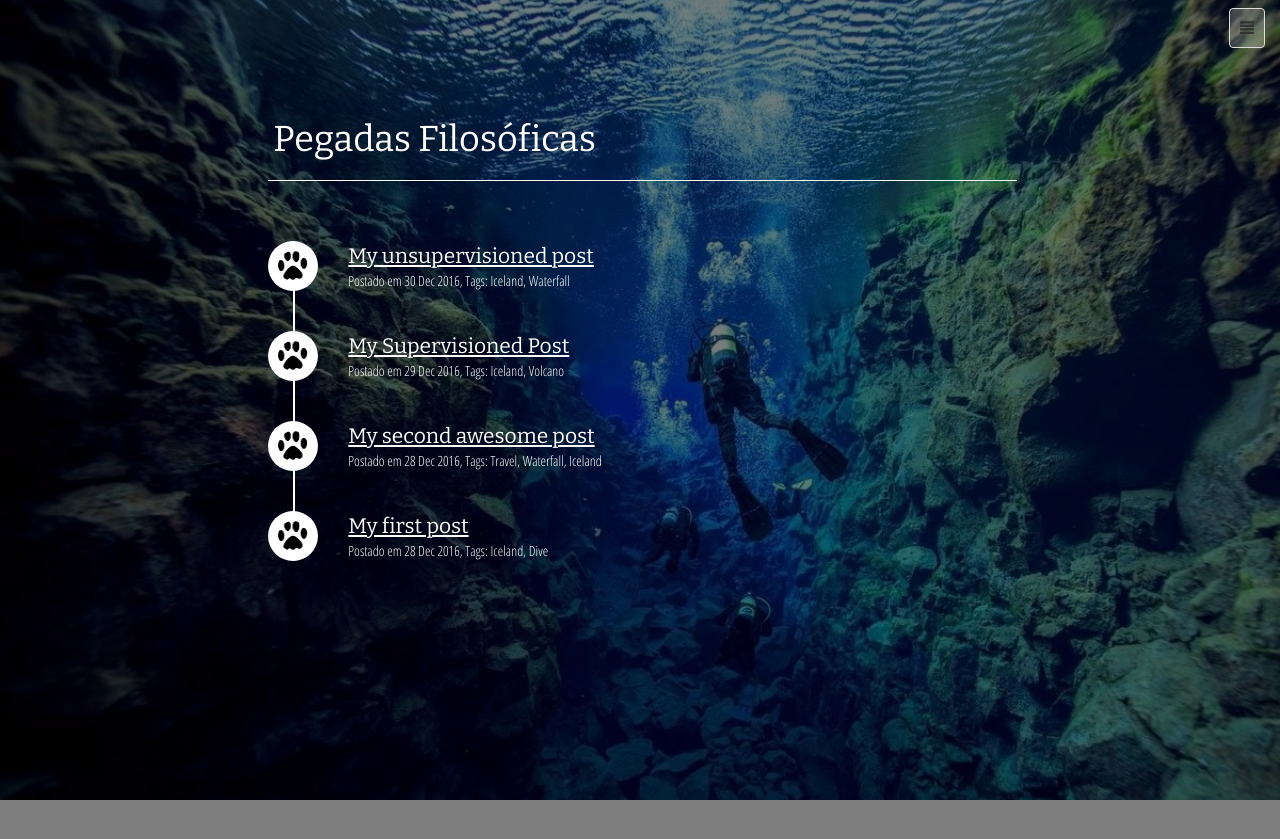
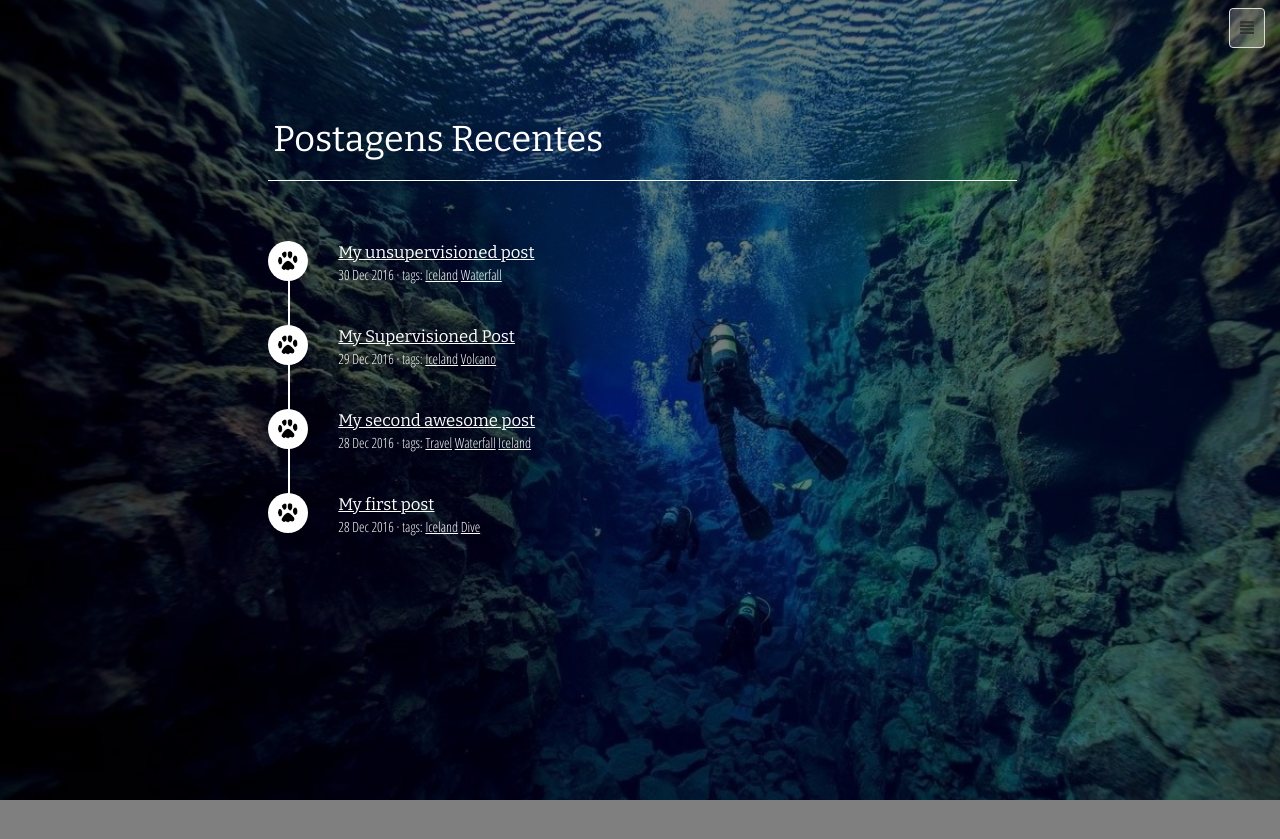
Before and after one commit to amandaferrari/project-grace-marguerite, a Jekyll site: the page built from travel/index.html, in a window 1280 px wide. Shown: the top 839 px of the page. Built offline with Jekyll 4.4.1, drawn with Linux system fonts in a browser that asks for light colours; some web fonts are replaced.

Commit message:
Add tags/index.html and add tag links in posts

```diff
--- a/_includes/post-list.html
+++ b/_includes/post-list.html
@@ -4,7 +4,12 @@
 			<img src="{{ site.baseurl }}/assets/images/1patinha.png" class="patinha img-circle pull-left">
 			<p><a href="{{site.baseurl}}{{post.url}}">{{post.title}}</a></p>
 			<p>
-				Postado em {{ post.date | date_to_string }}, Tags: {{ post.tags | join: ', ' }}
+				{{ post.date | date_to_string }}
+				&middot;
+				tags:
+				{% for tag in post.tags %}
+				<a href="{{ site.baseurl }}/travel/tags/#{{ tag }}" class="tag-link">{{ tag }}</a>
+				{% endfor %}
 			</p>
 		</li>
 	{% endfor%}
--- a/assets/css/main.css
+++ b/assets/css/main.css
@@ -192,6 +192,11 @@ h1, h2, h3, h4 {
 	font-size: 1.5em;
 }
 
+.post-call-text a.tag-link {
+	font-size: 1.0em;
+	font-family: 'Open Sans Condensed', sans-serif;
+}
+
 
 #post-header {
 	position: relative;
@@ -224,6 +229,10 @@ article.post {
 	font-family: "Bitter", serif;
 	font-size: 1.3em;
 	color: #2980b9;
+}
+
+.post-meta a.tag-link {
+	text-decoration: underline;
 }
 
 .post-list p {
@@ -259,7 +268,7 @@ article.post {
 	color: white;
 	text-decoration: underline;
 	font-family: "Bitter", serif;
-	font-size: 1.5em;
+	font-size: 1.2em;
 }
 
 .timeline ul {
@@ -270,10 +279,10 @@ article.post {
 	content: "";
 	position: absolute;
 	top: 0;
-	bottom: 0;
+	bottom: 5px;
 	width: 2px;
 	background-color: white;
-	left: 65px;
+	left: 60px;
 	z-index: -10;
 }
 
@@ -294,6 +303,18 @@ article.post {
 	margin-bottom: 40px;
 }
 
+.tag {
+	font-family: 'Waiting for the Sunrise', cursive;
+	font-size: 2.5em;
+	margin-left: 40px;
+	padding-left: 5px;
+}
+
+.timeline li a.tag-link {
+	font-size: 1.0em;
+	font-family: 'Open Sans Condensed', sans-serif;
+}
+
 #travel-post-list {
 	background: #000 url({{ site.baseurl }}/assets/images/post1.jpg) no-repeat fixed center;
 	background-size: cover;
@@ -303,8 +324,8 @@ img.patinha {
 	background-color: white;
 	padding:10px 10px;
 	margin-right: 30px;
-	width: 50px;
-	height: 50px;
+	width: 40px;
+	height: 40px;
 }
 
 
--- a/travel/index.html
+++ b/travel/index.html
@@ -3,15 +3,18 @@ layout: default
 title: Amanda's Blog · Travel
 ---
 
-<div class="container-fluid">
-	{% include navbar.html %}
-	<div id="travel-post-list" class="row">
-		<div class="full-black-overlay"></div>
-		<div class="timeline col-md-offset-2 col-md-8">
-			<div class="recent-posts">
-				<h1>Pegadas Filosóficas</h1>
-				{% include post-list.html %}
+<header>{% include navbar.html %}</header>
+
+<main>
+	<div class="container-fluid">
+		<div id="travel-post-list" class="row">
+			<div class="full-black-overlay"></div>
+			<div class="timeline col-md-offset-2 col-md-8">
+				<article class="recent-posts">
+					<header><h1>Postagens Recentes</h1></header>
+					<main>{% include post-list.html %}</main>
+				</article>
 			</div>
 		</div>
 	</div>
-</div>
+</main>
```
Also changed, not shown: _layouts/post.html (+6 -1 lines), index.html (+6 -1 lines), travel/tags/index.html (added, +57 -0 lines).
